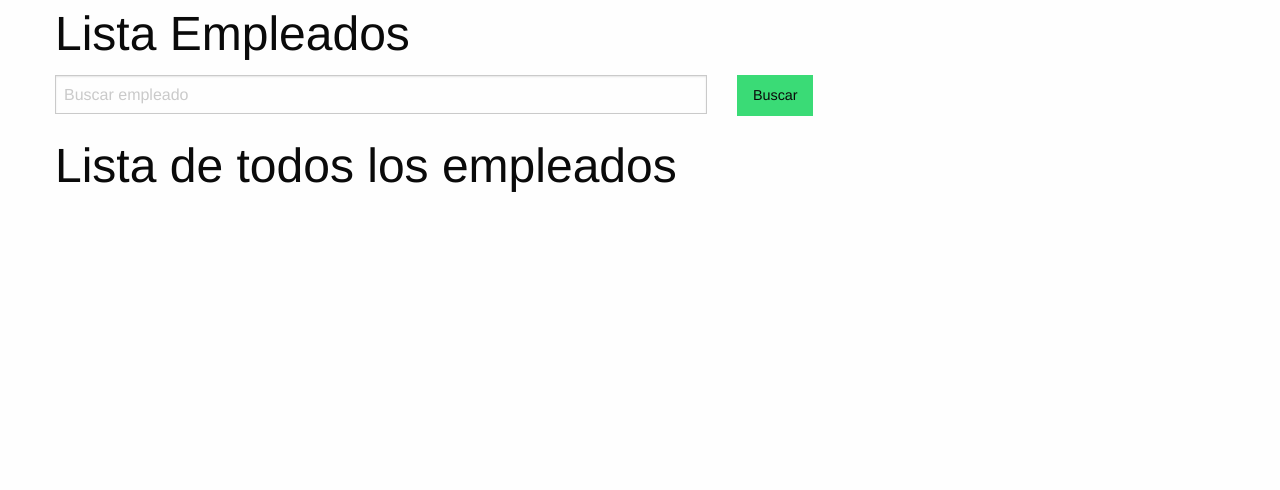
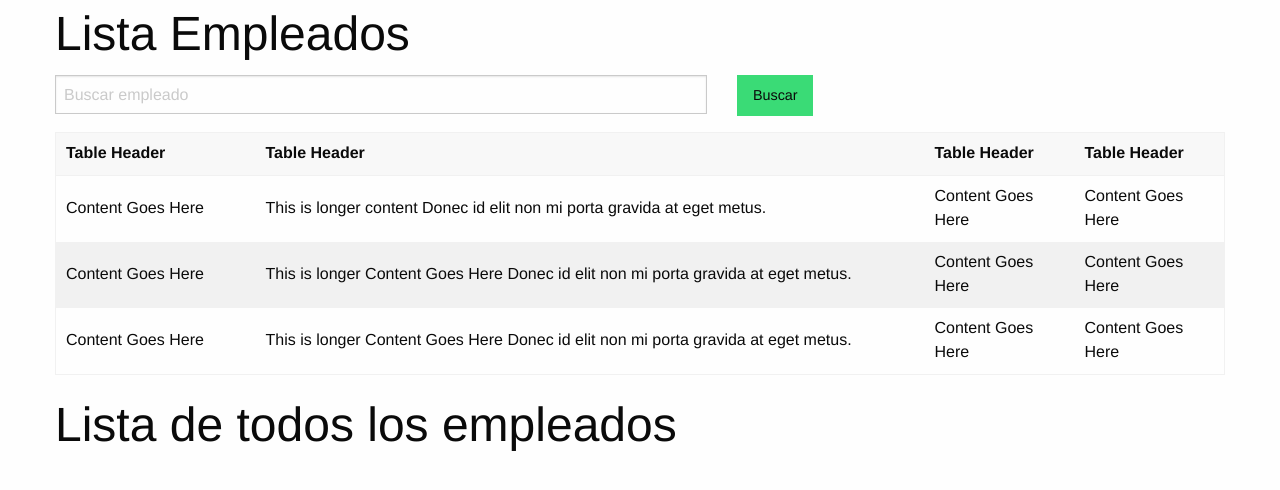
Before and after one commit to nosoyjaviero/Curso-Pro-Django, a Django app: template templates/personas/list_all.html in a window 1280 px wide. Shown: the part 55-545 px from the top of the page. Run offline with Django 4.2, Linux system fonts and the light colour scheme; the template is opened without the code that fills it, so the values that code supplies are empty; some libraries are stand-ins or nearby versions.

Commit message:
tabla de founddation

```diff
--- a/templates/personas/list_all.html
+++ b/templates/personas/list_all.html
@@ -23,6 +23,40 @@
             </div>
         </div>
         <div class="cell ">
+
+            <table>
+                <thead>
+                  <tr>
+                    <th width="200">Table Header</th>
+                    <th>Table Header</th>
+                    <th width="150">Table Header</th>
+                    <th width="150">Table Header</th>
+                  </tr>
+                </thead>
+                <tbody>
+                  <tr>
+                    <td>Content Goes Here</td>
+                    <td>This is longer content Donec id elit non mi porta gravida at eget metus.</td>
+                    <td>Content Goes Here</td>
+                    <td>Content Goes Here</td>
+                  </tr>
+                  <tr>
+                    <td>Content Goes Here</td>
+                    <td>This is longer Content Goes Here Donec id elit non mi porta gravida at eget metus.</td>
+                    <td>Content Goes Here</td>
+                    <td>Content Goes Here</td>
+                  </tr>
+                  <tr>
+                    <td>Content Goes Here</td>
+                    <td>This is longer Content Goes Here Donec id elit non mi porta gravida at eget metus.</td>
+                    <td>Content Goes Here</td>
+                    <td>Content Goes Here</td>
+                  </tr>
+                </tbody>
+              </table>
+
+
+
 
             <h1>Lista de todos los empleados</h1>
 
```
